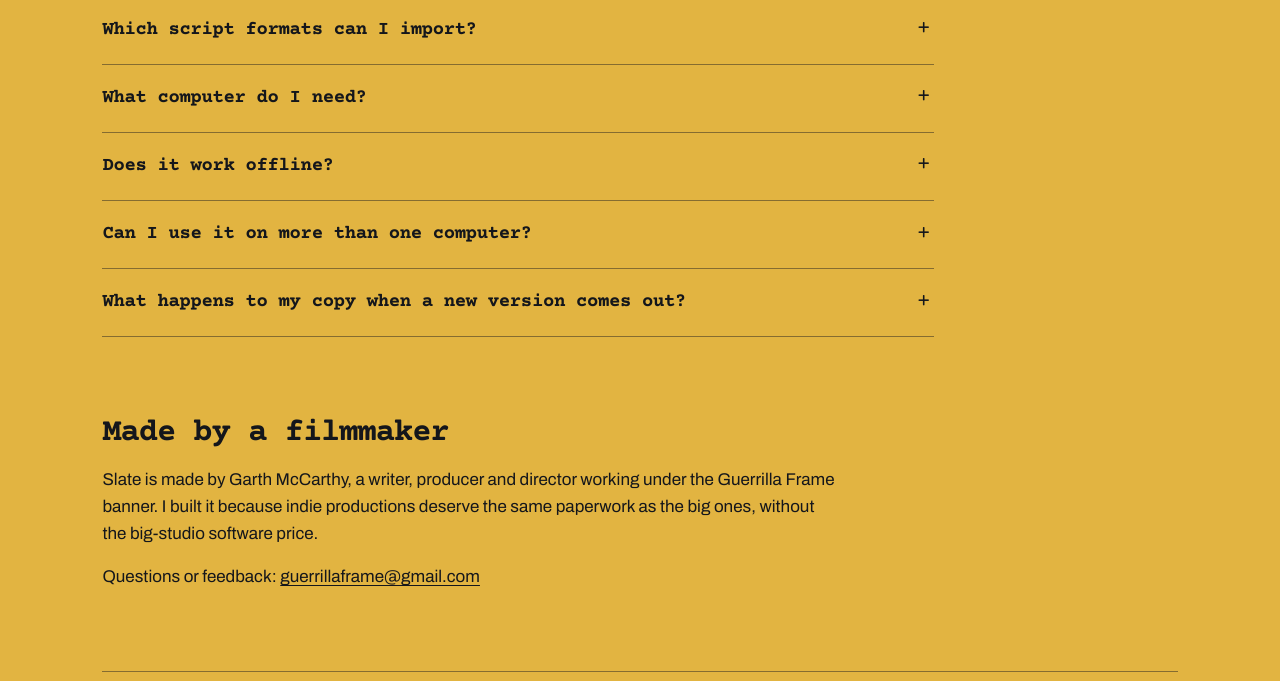
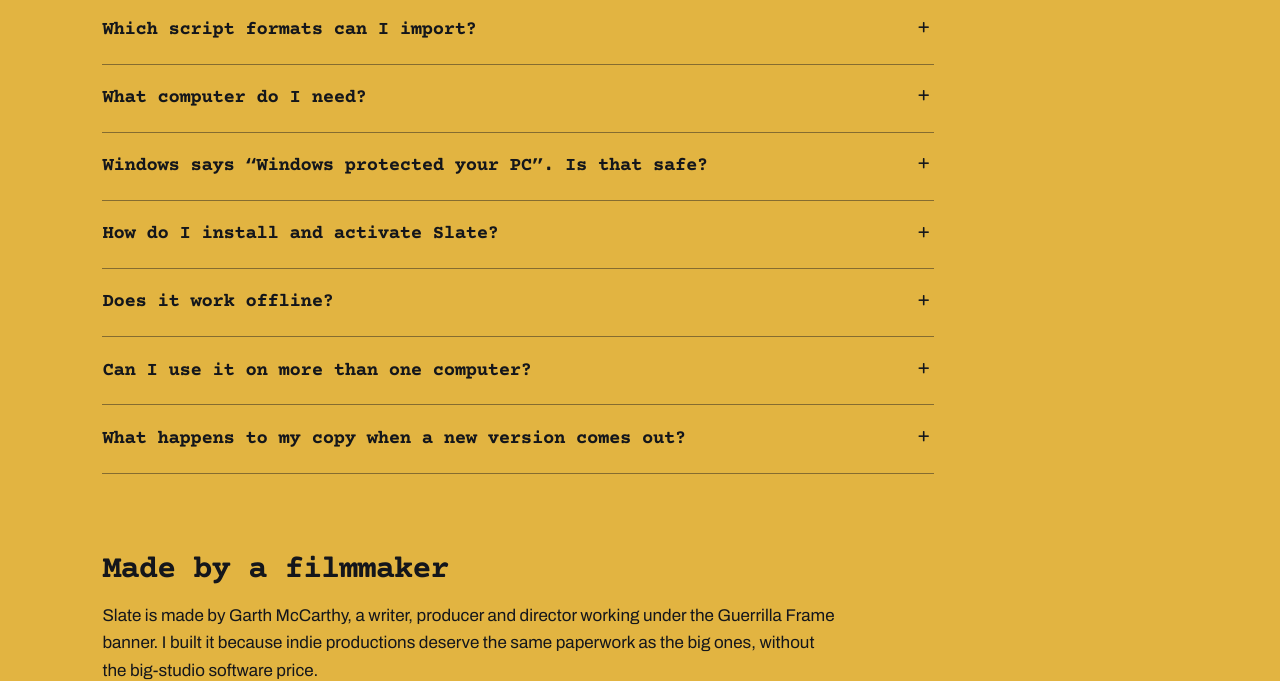
Before and after one commit to aliengunship/guerrillaframe, a plain HTML site: page index.html in a window 1280 px wide. Shown: the part 6180-6861 px from the top of the page. Drawn offline with Linux system fonts and the light colour scheme.

Commit message:
FAQ: Windows SmartScreen warning and install/activate steps
Co-Authored-By: Claude Opus 5.5 <noreply@anthropic.com>
Claude-Session: https://claude.ai/code/session_01F2TVC4Wr4UpEmM6xznk9vb

```diff
--- a/index.html
+++ b/index.html
@@ -212,6 +212,8 @@
       <details><summary>Do I need an AI subscription?</summary><p>No. You can run a free local model, or use your own API key with a cloud provider and pay only for what you use.</p></details>
       <details><summary>Which script formats can I import?</summary><p>PDF (with selectable text), Final Draft (.fdx), Fade In, Fountain, RTF and plain text.</p></details>
       <details><summary>What computer do I need?</summary><p>Windows 10 or 11. Cloud AI works on any reasonable machine. Running AI locally needs a strong computer: a recent graphics card with at least 12&nbsp;GB of video memory and 32&nbsp;GB or more of RAM is a sensible starting point, and it is much slower than cloud AI.</p></details>
+      <details id="install"><summary>Windows says &ldquo;Windows protected your PC&rdquo;. Is that safe?</summary><p>Yes. Windows shows this for new software from small independent developers until enough people have installed it. Click <strong>More info</strong>, then <strong>Run anyway</strong>. You only see it when installing, not each time you open Slate. Only run the installer you downloaded from your Slate purchase email or your Polar order page.</p></details>
+      <details><summary>How do I install and activate Slate?</summary><p>Download the installer from your purchase email or your Polar order page and run it (see the Windows warning above). When Slate opens, paste the licence key from the same email and click <strong>Activate</strong>. You only need the internet for activation; after that Slate works offline.</p></details>
       <details><summary>Does it work offline?</summary><p>Yes, with a local AI model. Your schedule, call sheets and reports are always available offline. Weather forecasts need an internet connection; sunrise and sunset don&rsquo;t.</p></details>
       <details><summary>Can I use it on more than one computer?</summary><p>Yes, on up to 2 computers. You can move your licence to a new computer from Settings.</p></details>
       <details><summary>What happens to my copy when a new version comes out?</summary><p>You keep it. Your licence never expires, and your version keeps working. We keep supporting it for a year after a newer major version comes out, and three years after that new version comes out, we release a final build of the old version with licence activation removed, so it&rsquo;s yours to keep using for good. If Guerrilla Frame ever stops selling Slate, everyone who bought it gets an activation-free version.</p></details>
```
